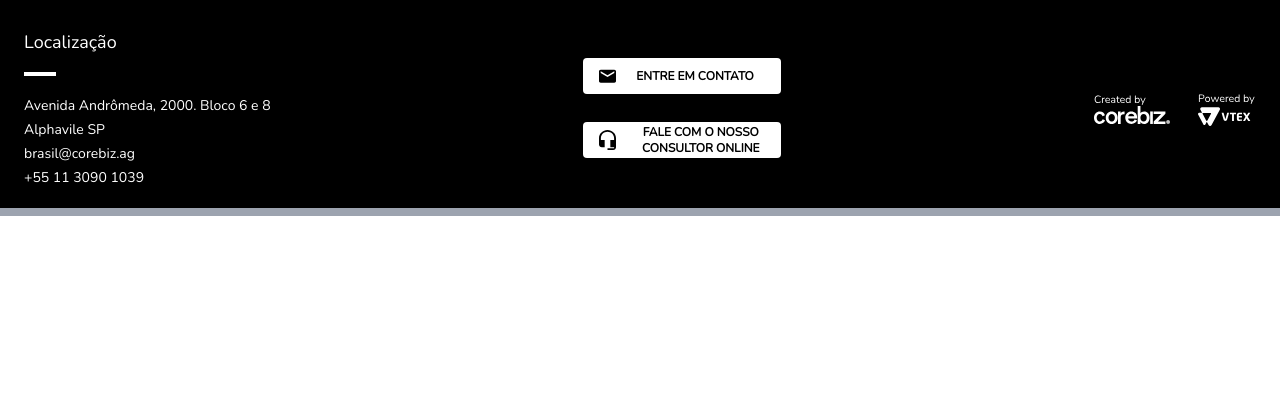
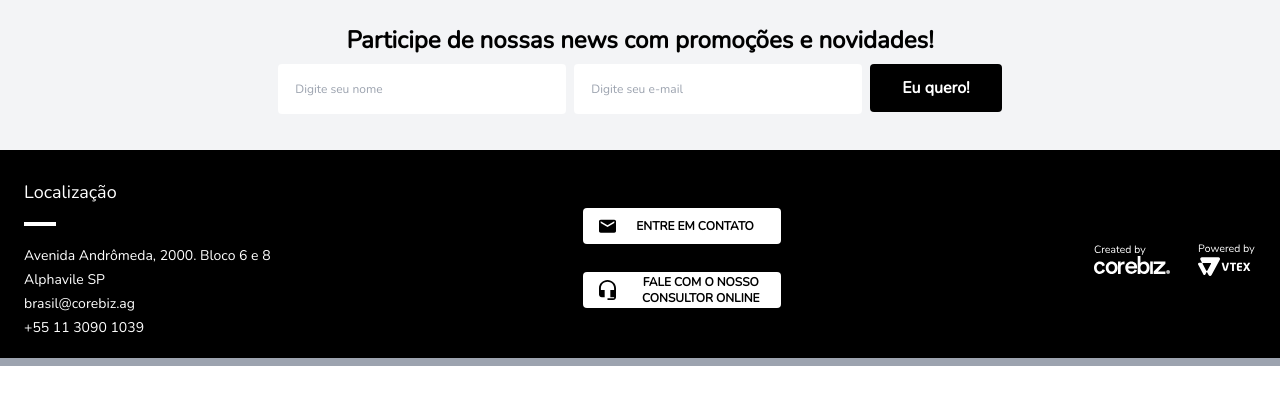
Before and after one commit to marcelotk15/marcelo-oliveira-corebiz, a React (Create React App) app: page / in a window 1280 px wide. Shown: the top 404 px of the page. Built offline with nearby package versions, Linux system fonts and the light colour scheme.

Commit message:
📦 NEW: Newsletter component ussing store

```diff
--- a/package.json
+++ b/package.json
@@ -12,8 +12,11 @@
     "@types/node": "^17.0.25",
     "@types/react": "^18.0.6",
     "@types/react-dom": "^18.0.2",
+    "axios": "^0.27.2",
     "react": "^18.1.0",
     "react-dom": "^18.1.0",
+    "react-hook-form": "^7.30.0",
+    "react-icons": "^4.3.1",
     "react-redux": "^8.0.1",
     "react-scripts": "5.0.1",
     "typescript": "^4.6.0",
--- a/src/App.tsx
+++ b/src/App.tsx
@@ -2,10 +2,15 @@ import React from 'react';
 
 import './App.css';
 import Footer from './components/Footer';
+import Newsletter from './components/Newsletter';
 
 function App() {
   return (
-    <Footer />
+    <>
+      <Newsletter />
+
+      <Footer />
+    </>
   );
 }
 
--- /dev/null
+++ b/src/components/Newsletter/Form.tsx
@@ -0,0 +1,70 @@
+import React from "react";
+import { useForm } from "react-hook-form";
+import { AiOutlineLoading3Quarters } from "react-icons/ai";
+
+import { useAppDispatch, useAppSelector } from "@/hooks/redux-typed-hooks";
+
+import { sendNewsletter } from "@/store/Newsletter/Newsletter.store";
+import { NewsletterSend } from "@/store/Newsletter/Newsletter.types";
+
+export default function Form () {
+  const { register, handleSubmit, formState: { errors } } = useForm<NewsletterSend>();
+
+  const dispatch = useAppDispatch();
+
+  const isLoading = useAppSelector((store) => store.newsletter.isLoading);
+
+  const onSubmit = (data: NewsletterSend) => dispatch(sendNewsletter(data));
+
+  return (
+    <div className="flex flex-col pt-6 pb-4 md:pb-9 gap-2 items-center">
+      <h2 className="font-bold text-2xl">
+        Participe de nossas news com promoções e novidades!
+      </h2>
+
+      <form
+        onSubmit={handleSubmit(onSubmit)}
+        className="flex flex-col justify-center md:flex-row md:gap-2 w-full"
+      >
+
+        <label className="flex flex-col gap-1 mt-2 md:mt-0 md:w-72">
+          <input
+            placeholder={"Digite seu nome"}
+            {...register("name", { required: true })}
+            className={`w-100 text-xs p-4 rounded border border-transparent ${errors.name && 'border-brand-danger'}`}
+          />
+          {errors.name &&
+            <span className="text-brand-danger text-xs">
+              Preencha com seu nome completo
+            </span>
+          }
+        </label>
+
+        <label className="flex flex-col gap-1 mt-2 md:mt-0 md:w-72">
+          <input
+            placeholder={"Digite seu e-mail"}
+            type="email"
+            {...register("email", { required: true, pattern: /^[^\s@]+@[^\s@]+\.[^\s@]+$/ })}
+            className={`w-100 text-xs p-4 rounded border border-transparent ${errors.email && 'border-brand-danger'}`}
+          />
+          {errors.email &&
+            <span className="text-brand-danger text-xs">
+              {errors.email?.type === 'required' && "E-mail é requirido."}
+              {errors.email?.type === 'pattern' && "Preencha com um e-mail válido."}
+            </span>
+          }
+        </label>
+
+        <button
+          type="submit"
+          className="bg-black text-white rounded py-4 md:py-0 mt-2 md:mt-0 font-bold md:h-12 md:px-8 flex gap-2 items-center justify-center"
+        >
+          {isLoading
+           ? <><AiOutlineLoading3Quarters className="animate-spin" /> Enviando</>
+           : "Eu quero!"
+          }
+        </button>
+      </form>
+    </div>
+  );
+}
--- /dev/null
+++ b/src/components/Newsletter/Sended.tsx
@@ -0,0 +1,27 @@
+import React from "react";
+
+import { useAppDispatch } from "@/hooks/redux-typed-hooks";
+import { canResendNewsletter } from "@/store/Newsletter/Newsletter.store";
+
+export default function Sended() {
+  const dispatch = useAppDispatch();
+
+  return (
+    <div className="flex flex-col items-center pt-8 pb-6">
+      <p className="text-lg font-bold">
+        Seu e-mail foi cadastrado com sucesso!
+      </p>
+
+      <p className="text-center">
+        A partir de agora você receberá as novidade e ofertas exclusivas.
+      </p>
+
+      <button
+        onClick={() => dispatch(canResendNewsletter())}
+        className="bg-black rounded text-white mt-4 py-4 px-10 md:px-24"
+      >
+        Cadastrar novo e-mail
+      </button>
+    </div>
+  );
+}
--- /dev/null
+++ b/src/components/Newsletter/index.tsx
@@ -0,0 +1,20 @@
+import React from "react";
+import { useAppSelector } from "@/hooks/redux-typed-hooks";
+
+import Form from "./Form";
+import Sended from "./Sended";
+
+export default function Newsletter() {
+  const hasSended = useAppSelector((store) => store.newsletter.hasSended);
+
+  return (
+    <section className="bg-gray-100">
+      <div className="container mx-auto">
+        {hasSended
+          ? <Sended />
+          : <Form />
+        }
+      </div>
+    </section>
+  );
+}
```
Also changed, not shown: 1 other file (tests, documents, lock files or other folders).
